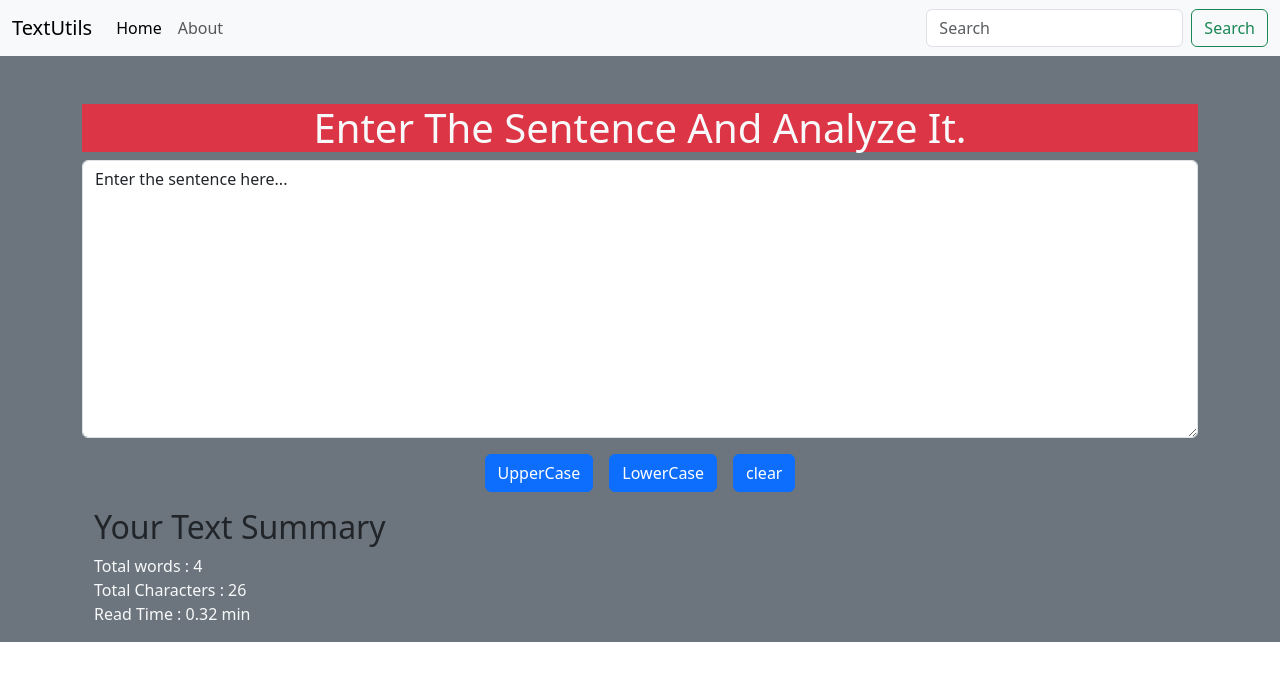
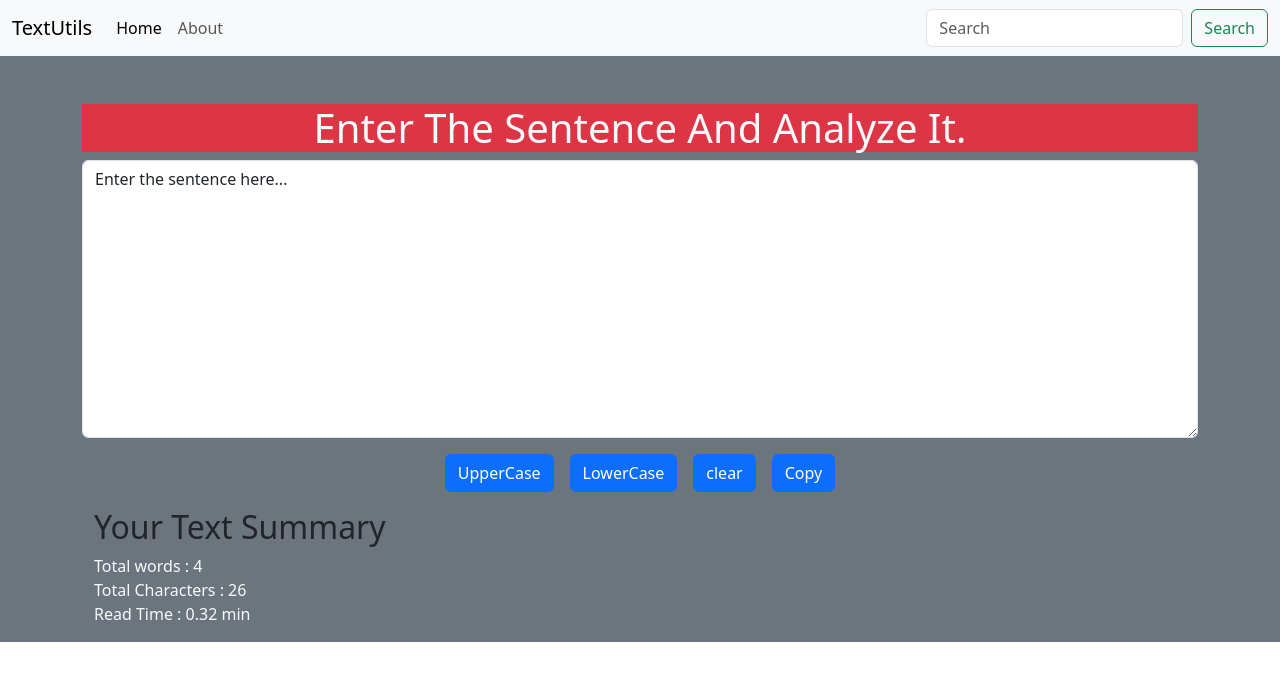
Before and after one commit to pawan85074/textutils, a React (Create React App) app: page / in a window 1280 px wide. Shown: the top 680 px of the page. Built offline with nearby package versions, Linux system fonts and the light colour scheme.

Commit message:
add copy buttom

```diff
--- a/src/components/Navbar.js
+++ b/src/components/Navbar.js
@@ -4,9 +4,11 @@ import propTypes from 'prop-types'
 
 
 const Navbar = (props) => {
+
+
   return (
     <>
-      <nav className="navbar navbar-expand-lg bg-body-tertiary">
+      <nav className="navbar navbar-expand-lg bg-body-tertiary" >
   <div className="container-fluid">
     <a className="navbar-brand" href="/">{props.title}</a>
     <button className="navbar-toggler" type="button" data-bs-toggle="collapse" data-bs-target="#navbarSupportedContent" aria-controls="navbarSupportedContent" aria-expanded="false" aria-label="Toggle navigation">
--- a/src/pages/TextBody.js
+++ b/src/pages/TextBody.js
@@ -8,6 +8,13 @@ export default function TextBody() {
     const handleLowerCase=()=>{
        let newText=text.toLowerCase();
        setText(newText)
+    }
+    const handleCopyText=()=>{
+       const text= document.getElementById("Textarea")
+       text.select();
+       navigator.clipboard.writeText(text.value)
+       alert("Text Copy")
+
     }
 
     const handleClear=()=>{
@@ -21,12 +28,13 @@ export default function TextBody() {
     <div>
         <div className="mb-3 my-5">
         <h1 className="bg-danger text-light text-center">Enter The Sentence And Analyze It. </h1>
-        <textarea className="form-control" id="exampleFormControlTextarea1" rows="11" value={text} onChange={handleInp}/>
+        <textarea className="form-control" id="Textarea" rows="11" value={text} onChange={handleInp}/>
         </div>
         <div className='text-center'>
         <button type="button" className="btn btn-primary mx-2" onClick={handleUpperCase}>UpperCase</button>
         <button type="button" className="btn btn-primary mx-2" onClick={handleLowerCase}>LowerCase</button>
         <button type="button" className="btn btn-primary mx-2" onClick={handleClear}>clear</button>
+        <button type="button" className="btn btn-primary mx-2" onClick={handleCopyText}>Copy</button>
         </div>
         <div className='container my-3'>
          <h2 >Your Text Summary</h2>
```
